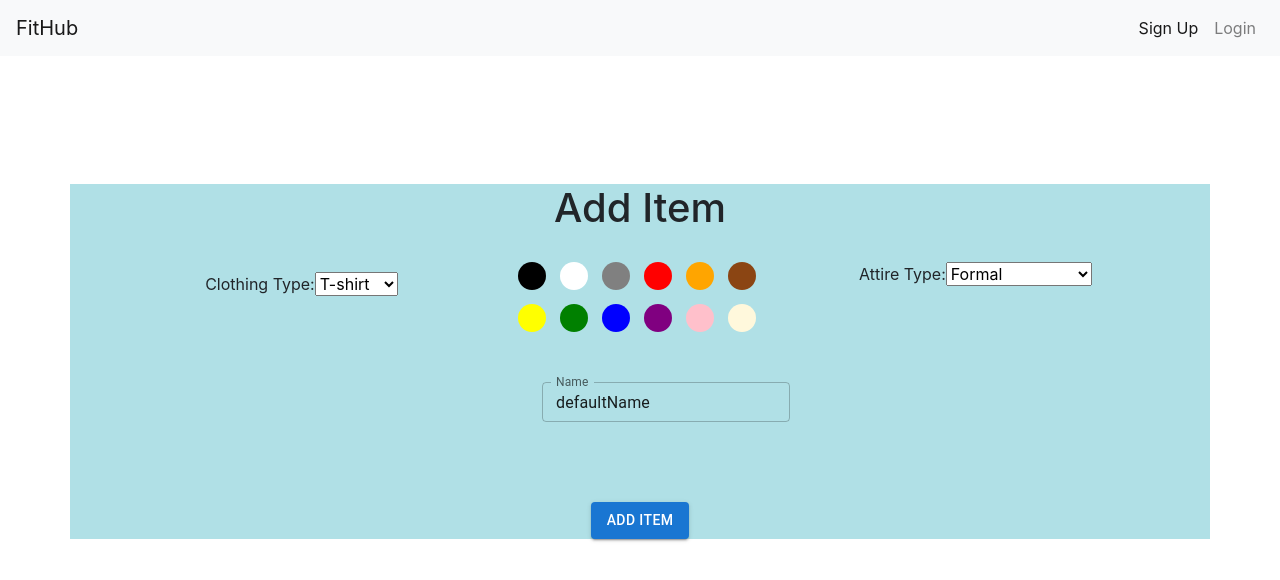
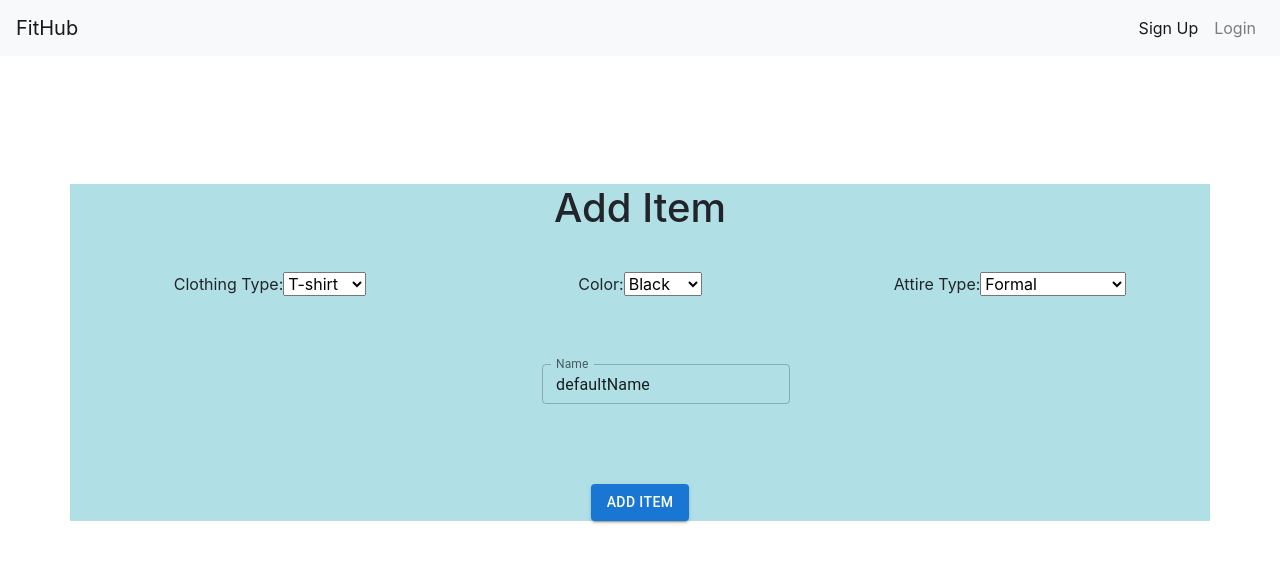
Before and after one commit to rokarn12/fithub-app, a React (Create React App) app in the folder fithub_mongodb/client/: page /additempage in a window 1280 px wide. Shown: the top 580 px of the page. Built offline with nearby package versions, Linux system fonts and the light colour scheme; no server answers.

Commit message:
color dropdown

```diff
--- a/fithub_mongodb/client/src/pages/AddItemPage.jsx
+++ b/fithub_mongodb/client/src/pages/AddItemPage.jsx
@@ -57,8 +57,23 @@ const AddItemPage = () => {
                     <option value="Pullover">Pullover</option>
                     </select>
                 </div>
-                <div><Component value={color} onChange={(e) => setColor(e.target.value)}></Component></div>
-                <div id='AttireType' className="container">
+                {/*<div><Component value={color} onChange={(e) => setColor(e.target.value)}></Component></div>*/}
+                <div id='Color' className="container" style={{padding: "10px"}}>
+                    <label for="color">Color: </label>
+                    <select name="color" id="colors" value={color} onChange={(e) => setColor(e.target.value)}>
+                    <option value="blue">Blue</option>
+                    <option value="black">Black</option>
+                    <option value="pink">Pink</option>
+                    <option value="purple">Purple</option>
+                    <option value="orange">Orange</option>
+                    <option value="red">Red</option>
+                    <option value="yellow">Yellow</option>
+                    <option value="green">Green</option>
+                    <option value="brown">Brown</option>
+                    <option value="white">White</option>
+                    </select>
+                </div>
+                <div id='AttireType' className="container" style={{padding: "10px"}}>
                     <label for="attire-type">Attire Type: </label>
                     <select name="attire-type" id="attire-types" value={attireType} onChange={(e) => setAttireType(e.target.value)}>
                     <option value="formal">Formal</option>
@@ -81,7 +96,9 @@ const AddItemPage = () => {
     );
 };
 
+
 export default AddItemPage;
+/*
 class Component extends React.Component {
     render() {
         return <CirclePicker
@@ -89,3 +106,4 @@ class Component extends React.Component {
         />;
     }
 }
+*/
```
